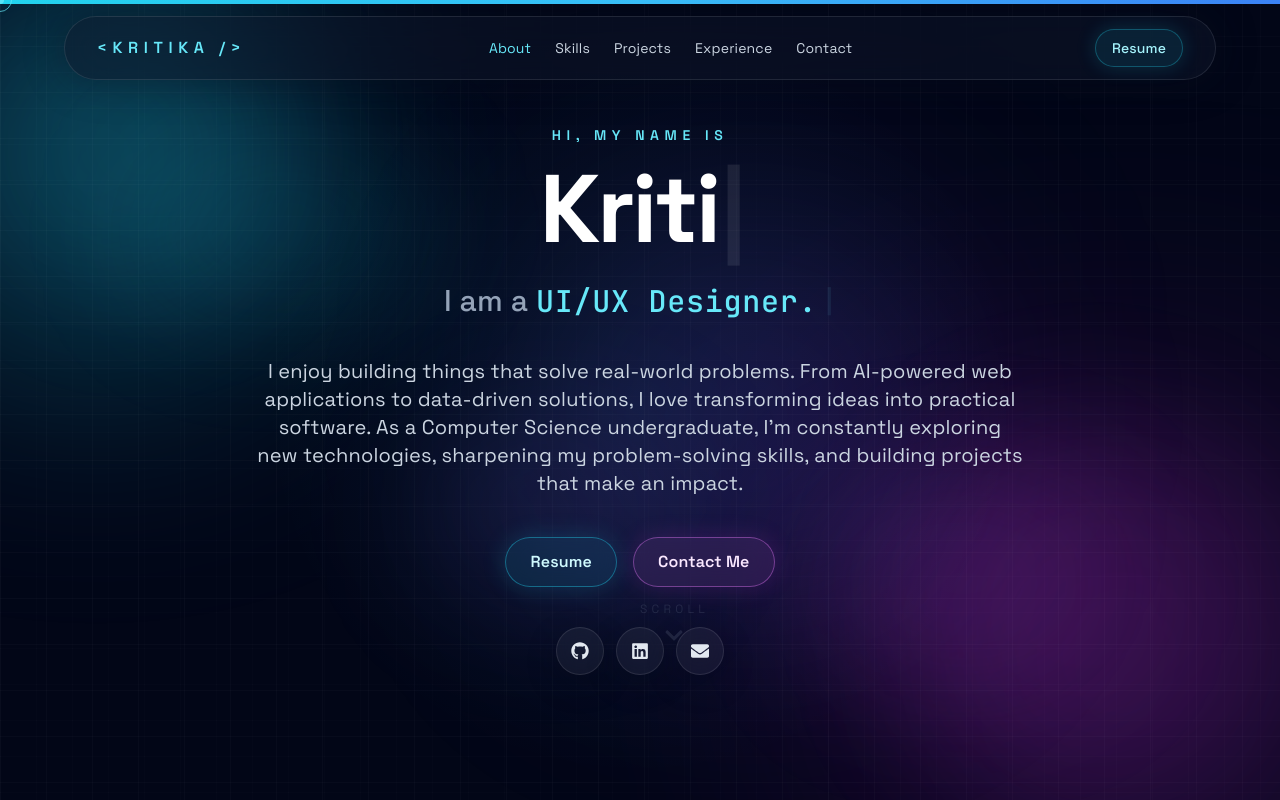
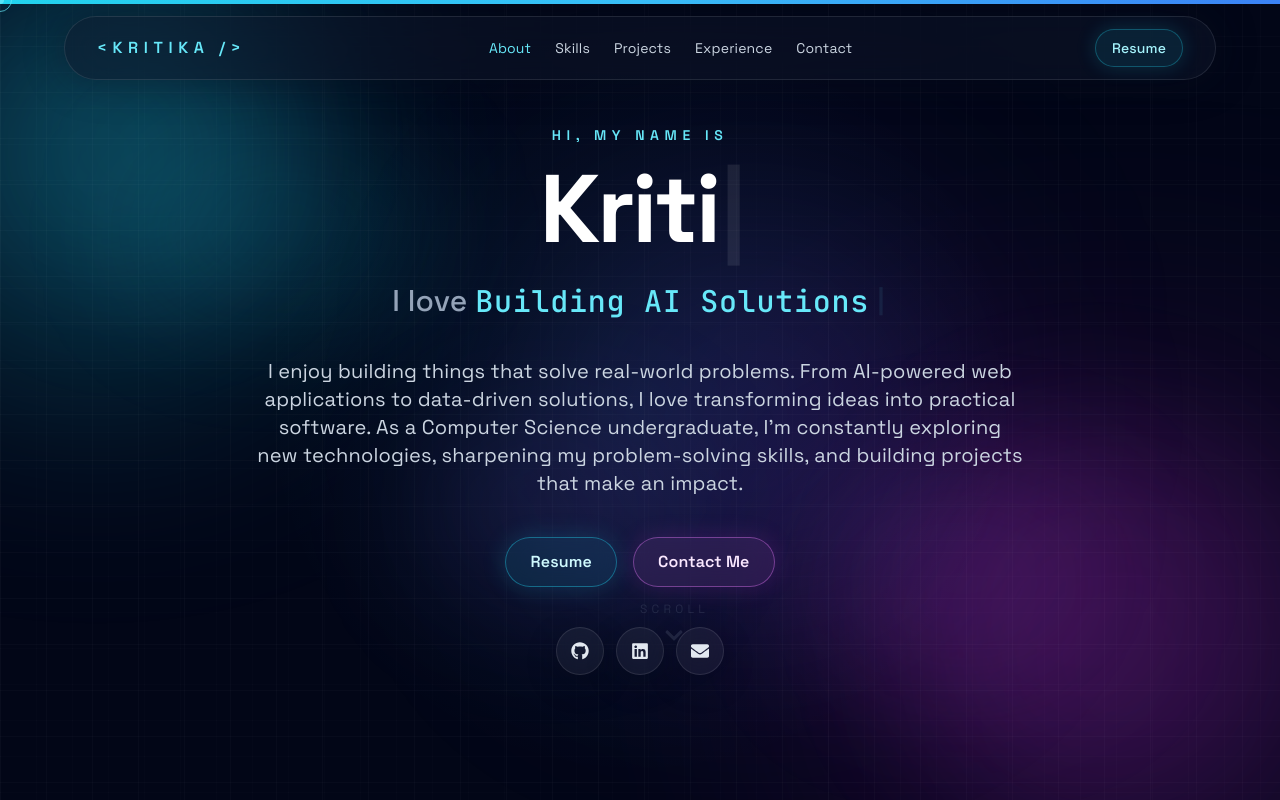
Before and after one commit to kritiikkaaa/kritika-portfolio, a React (Vite) app: page / in a window 1280 px wide. Shown: the top 800 px of the page. Built offline with nearby package versions, Linux system fonts and the light colour scheme; the HTML template or start-up script is replaced by a standard one.

Commit message:
added changes

```diff
--- a/src/components/Hero.jsx
+++ b/src/components/Hero.jsx
@@ -41,10 +41,16 @@ function Hero() {
         </motion.h1>
 
         <motion.div initial={{ opacity: 0, y: 16 }} animate={{ opacity: 1, y: 0 }} transition={{ duration: 0.7, delay: 0.16 }} className="mt-5 flex min-h-[3rem] items-center justify-center text-xl font-medium text-cyan-200 sm:text-2xl lg:text-3xl">
-          <span className="mr-2 text-slate-400">I am a</span>
+          <span className="mr-2 text-slate-400">I love</span>
           <span className="typewriter tracking-wide text-cyan-300">
             <Typewriter
-              words={['Data Analyst.', 'UI/UX Designer.', 'Front-End Developer.', 'Problem Solver.', 'Tech Enthusiast.']}
+  words={[
+    'Turning Ideas into Code.',
+    'Building AI Solutions.',
+    'Creating Data-Driven Apps.',
+    'Software Developer.',
+    'Always Learning.'
+  ]}
   loop={0}
   cursor
   cursorStyle="|"
```
Lines whose indentation alone changed are shown as unchanged.
